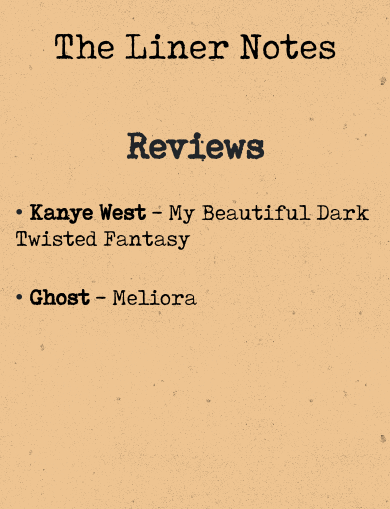
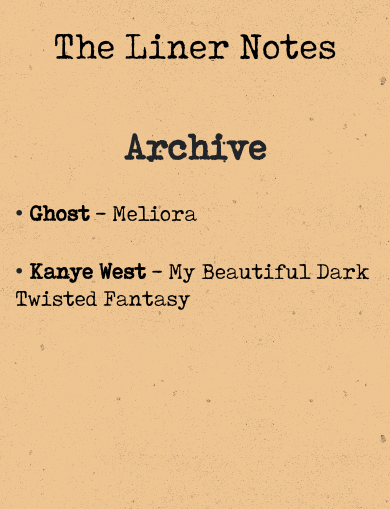
Before and after one commit to J-Mo63/liner-notes, a Django app: page /archive/ in a window 390 px wide. Shown: the top 509 px of the page. Run offline with Django 3.2, Linux system fonts and the light colour scheme; data comes from the database, SQL or seed files in the repository; both versions use the stored data as it was before the commit; some libraries are stand-ins or nearby versions.

Commit message:
Untracked db, reversed archive, made mobile responsive

```diff
--- a/blog/views.py
+++ b/blog/views.py
@@ -1,6 +1,7 @@
 from django.shortcuts import render
 from django.http import Http404
 from blog.models import Post
+from blog.models import Genre
 
 def home(request):
 	try:
@@ -40,7 +41,18 @@
 		})
 
 def index_posts(request):
-	posts = Post.objects.all()
+	posts = Post.objects.all().order_by('-created_at')
+	genres = Genre.objects.all().order_by('name')
 	return render(request, 'blog/index.html', {
 			'posts': posts,
+			'genres': genres,
 		})
+
+# def show_genre(request, id):
+# 	try:
+# 		genre = Genre.objects.get(id=id)
+# 	except Genre.DoesNotExist:
+# 		raise Http404('This genre does not exist')
+# 	return render(request, 'blog/genre.html', {
+# 			'genre': genre,
+# 		})
--- a/linernotes/templates/blog/index.html
+++ b/linernotes/templates/blog/index.html
@@ -1,21 +1,25 @@
 {% extends "layout.html" %}
 
 {% block content %}
-	<div class="container col-md-8">
+	<div class="container">
 		<br>
 		<br>
-		<h3 class="text-center"><b>Reviews</h3>
+		<div class="row">
+			<div class="col-md-2"></div>
+			<div class="col-md-8 col-md-offset-4">
+				<h3 class="text-center"><b>Archive</h3>
 				<br>
-		<!-- <div class="review-container"> -->
 				{% for post in posts %}
 					<h4>•
 						<a href="{% url 'show_post' post.id %}" class="black-link">
-					<b>{{post.artist}}</b> - {{post.title}}</h4>
+							<span><b>{{post.artist}}</b> - {{post.title}}</span>
 						</a>
+					</h4>
 					<br>
 				{% endfor %}
-		<!-- </div> -->
 				<br>
+			</div>
+		</div>
 	</div>
 
 </div>
--- a/linernotes/templates/layout.html
+++ b/linernotes/templates/layout.html
@@ -9,6 +9,7 @@
 		<meta name="description" content="">
 		<link rel="stylesheet" href="{% static 'main.css' %}">
 		<link rel="stylesheet" href="{% static 'res/bootstrap/dist/css/bootstrap.css' %}">
+		<meta name="viewport" content="width=device-width, initial-scale=1, maximum-scale=1">
 	</head>
 	<body>
 		<div id="wrap">
--- a/linernotes/urls.py
+++ b/linernotes/urls.py
@@ -6,6 +6,7 @@
 	# Inventory module
     url(r'^$', views.home, name='home'),
     url(r'^(?P<id>\d+)/', views.show_post, name='show_post'),
+    # url(r'^genre/(?P<id>\d+)/', views.show_genre, name='show_genre'),
     url(r'^archive/', views.index_posts, name='index_posts'),
 
 	# Admin Module
```
Also changed, not shown: db.sqlite3 (deleted), 1 other file. Lines whose indentation alone changed are shown as unchanged.
